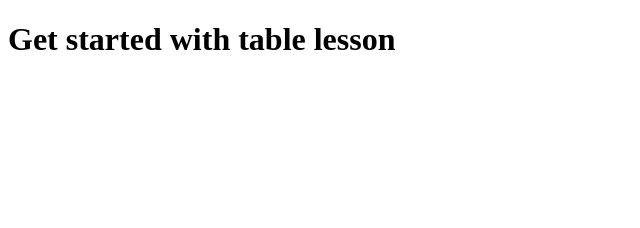
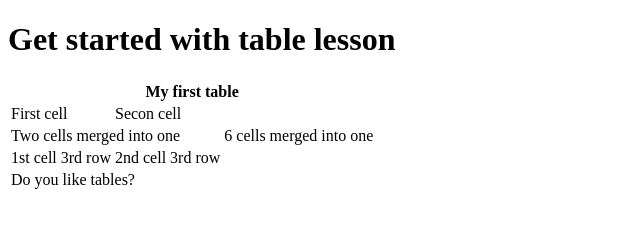
Before and after one commit to ViraMykhailova/Table_site, a plain HTML site: page index.html in a window 1280 px wide. Shown: the whole page, without its empty margins (0-640 px from the left). Drawn offline with Linux system fonts and the light colour scheme.

Commit message:
add table data

```diff
--- a/index.html
+++ b/index.html
@@ -1,14 +1,35 @@
 <!DOCTYPE html>
 <html lang="en">
-<head>
-    <meta charset="UTF-8">
-    <meta name="viewport" content="width=device-width, initial-scale=1.0">
+  <head>
+    <meta charset="UTF-8" />
+    <meta name="viewport" content="width=device-width, initial-scale=1.0" />
     <title>My first table</title>
-</head>
-<body>
+  </head>
+  <body>
     <h1>Get started with table lesson</h1>
     <table>
-
+      <thead>
+        <tr>
+          <th colspan="8">My first table</th>
+        </tr>
+      </thead>
+      <tbody>
+        <tr>
+          <td>First cell</td>
+          <td>Secon cell</td>
+          <td colspan="6" rowspan="3">6 cells merged into one</td>
+        </tr>
+        <tr>
+          <td colspan="2">Two cells merged into one</td>
+        </tr>
+        <tr>
+          <td>1st cell 3rd row</td>
+          <td>2nd cell 3rd row</td>
+        </tr>
+        <tr>
+          <td colspan="8">Do you like tables?</td>
+        </tr>
+      </tbody>
     </table>
-</body>
+  </body>
 </html>
```
